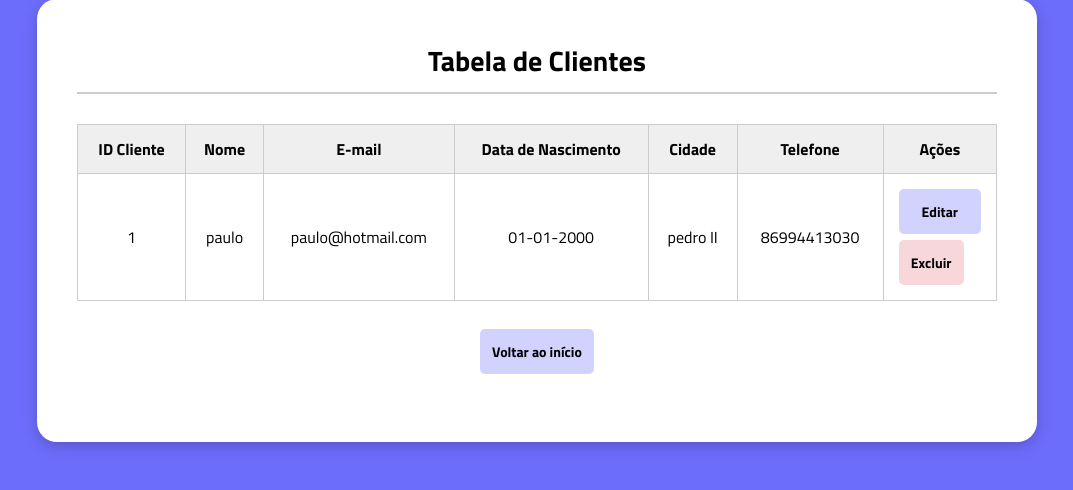
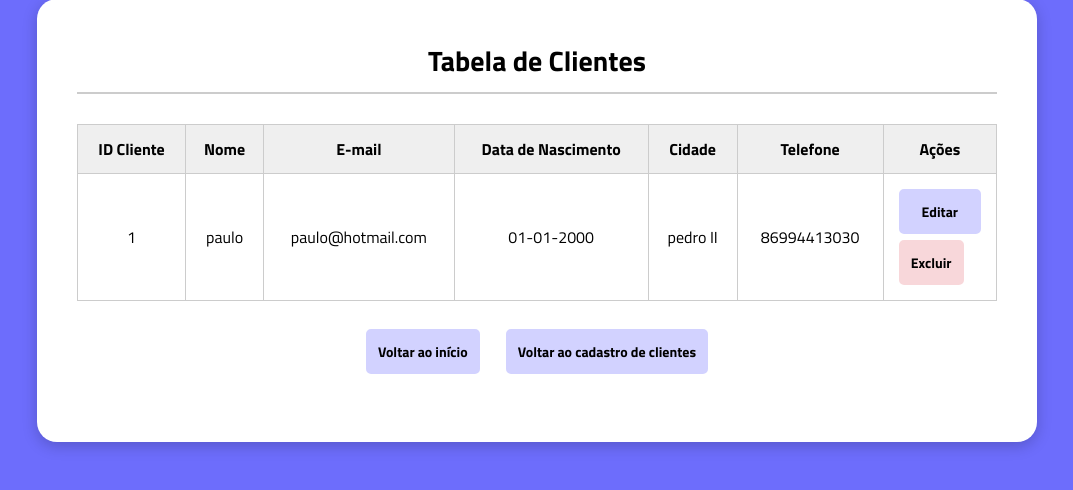
Before and after one commit to Masukyura/Aplicao-Web-Simples-com-Flask, a Flask app: page /clientes in a window 1280 px wide. Shown: the part 180-670 px from the top of the page, without its empty margins (103-1176 px from the left). Run offline with Flask 3, Linux system fonts and the light colour scheme.

Commit message:
Pequena atualização nas páginas de clientes e produtos

```diff
--- a/Aplicação Web Simples com Flask/Meu_Projeto/Templates/clientes.html
+++ b/Aplicação Web Simples com Flask/Meu_Projeto/Templates/clientes.html
@@ -42,6 +42,7 @@
         </table>
         <nav class="menu">
             <a href="{{ url_for('controller.index') }}" class="botao">Voltar ao início</a>
+            <a href="{{ url_for('controller.cad_cliente') }}" class="botao">Voltar ao cadastro de clientes</a>
         </nav>
     </div>
 </body>
--- a/Aplicação Web Simples com Flask/Meu_Projeto/Templates/produtos.html
+++ b/Aplicação Web Simples com Flask/Meu_Projeto/Templates/produtos.html
@@ -45,6 +45,7 @@
 
       <nav class="menu">
         <a href="{{ url_for('controller.index') }}" class="botao">Voltar ao início</a>
+        <a href="{{ url_for('controller.cad_produto') }}" class="botao">Voltar ao cadastro de produtos</a>
     </nav>
     </div>
   </body>
```
Also changed, not shown: Aplicação Web Simples com Flask/Meu_Projeto/instance/dados.db.
